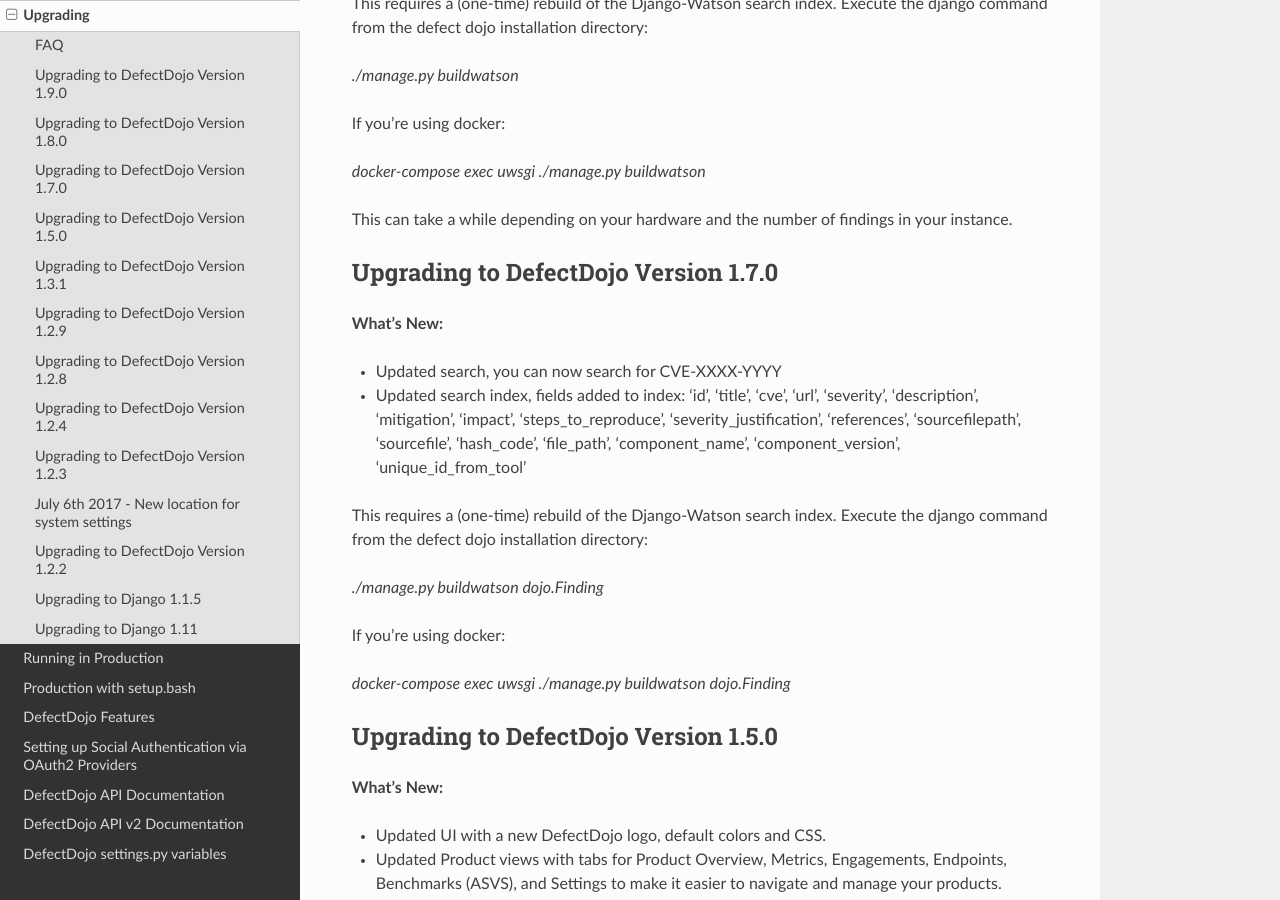
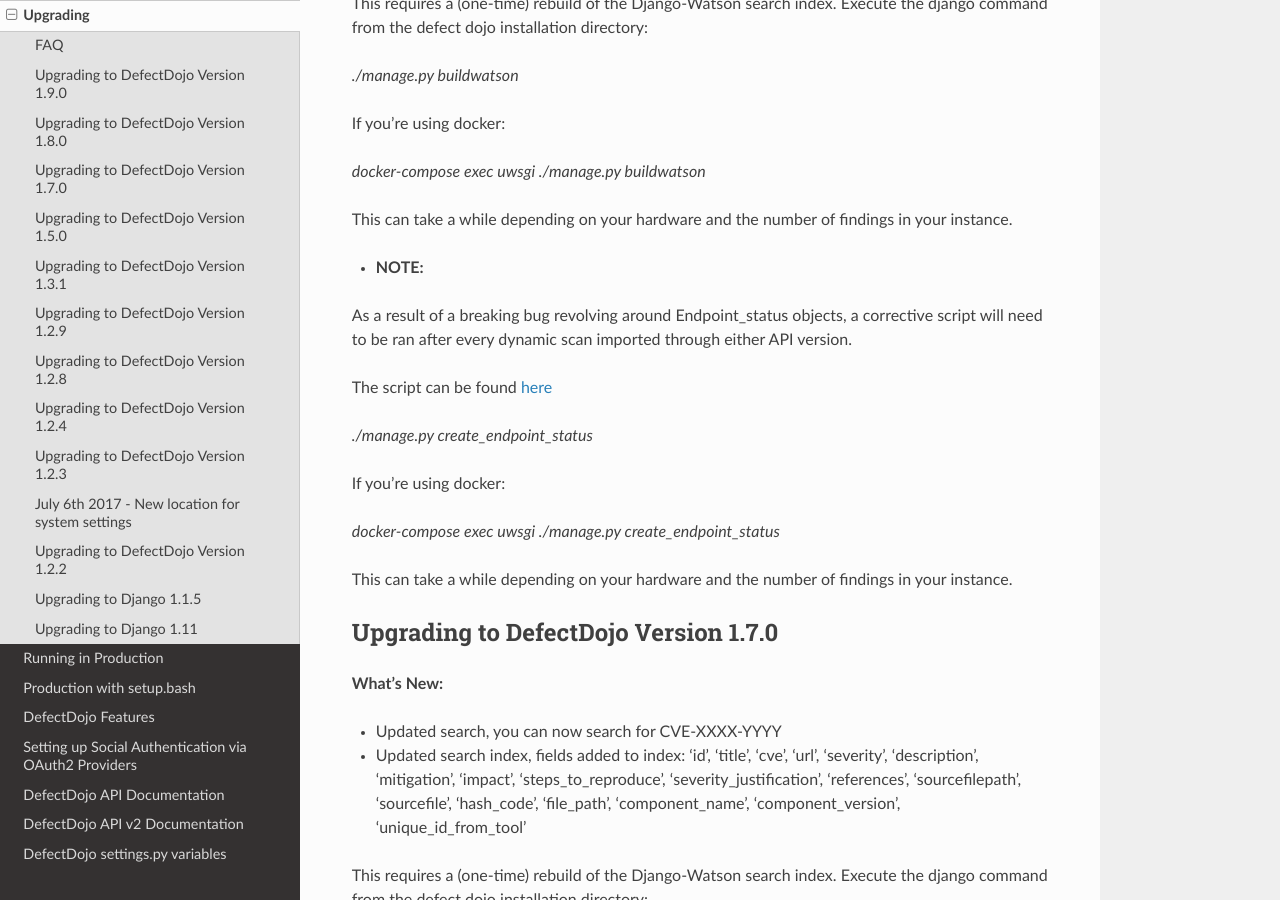
Before and after one commit to DefectDojo/Documentation, a Sphinx documentation site: the page built from docs/upgrading.rst, in a window 1280 px wide and 900 px high, scrolled down 2121 px. Built offline with Sphinx 7.4.7 and the Read the Docs theme 2.0.0, drawn with Linux system fonts in a browser that asks for light colours.

Commit message:
Add reference to script for users on 1.8.0

```diff
--- a/docs/upgrading.rst
+++ b/docs/upgrading.rst
@@ -86,6 +86,25 @@
 If you're using docker:
 
 `docker-compose exec uwsgi ./manage.py buildwatson`
+
+This can take a while depending on your hardware and the number of findings in your instance.
+
+- **NOTE:**
+
+As a result of a breaking bug revolving around Endpoint_status objects, a corrective script will need to be ran after
+every dynamic scan imported through either API version.
+
+The script can be found  `here`_
+
+
+
+.. _here: https://github.com/DefectDojo/django-DefectDojo/blob/dev/dojo/management/commands/create_endpoint_status.py
+
+`./manage.py create_endpoint_status`
+
+If you're using docker:
+
+`docker-compose exec uwsgi ./manage.py create_endpoint_status`
 
 This can take a while depending on your hardware and the number of findings in your instance.
 
```
